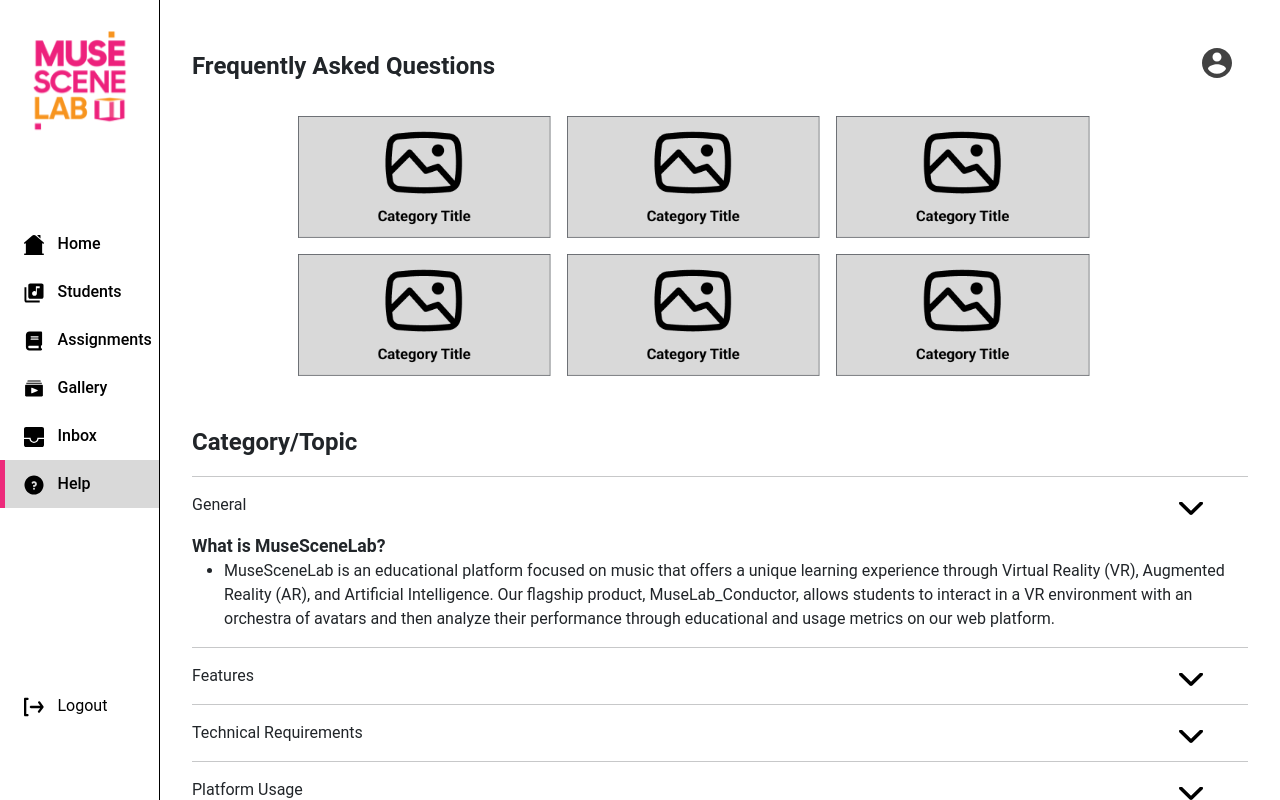
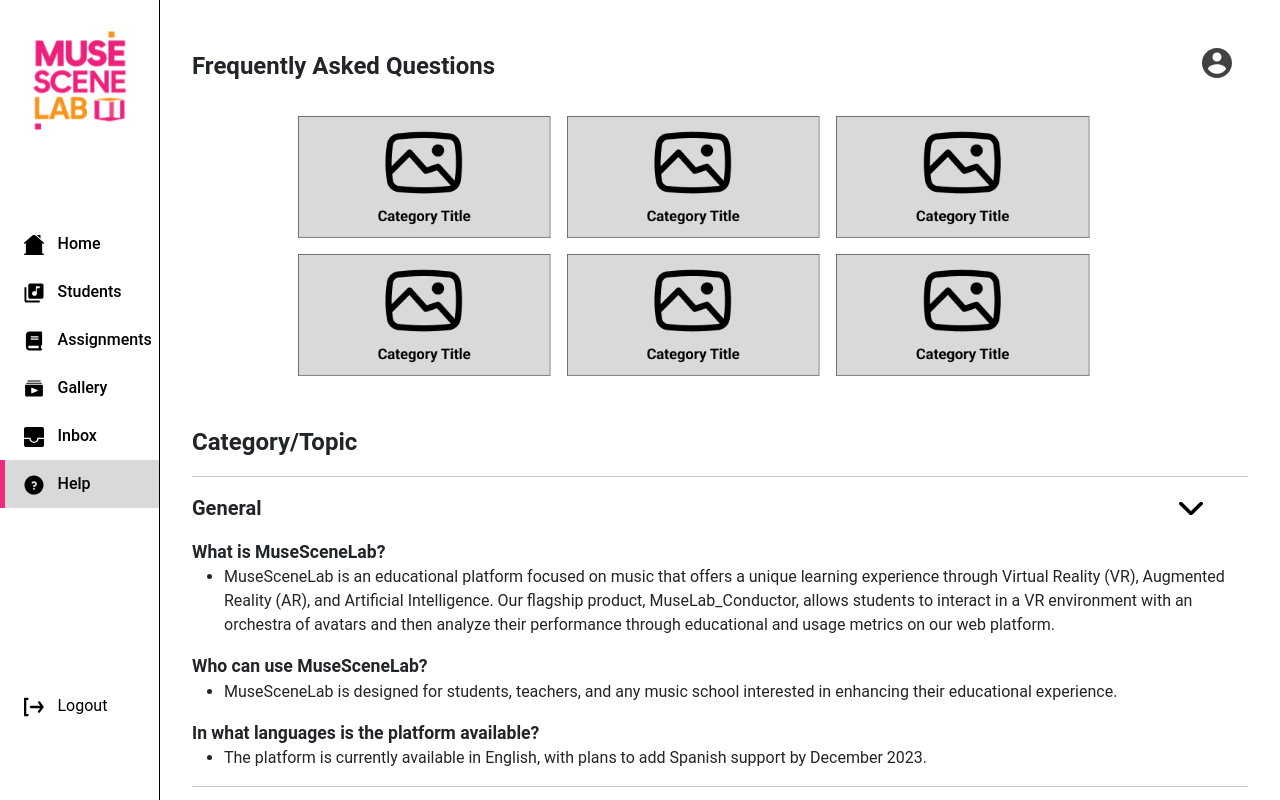
Before and after one commit to MuseSceneLab/MSL.RMIT, a React (Create React App) app in the folder student-side-web/: page /faq in a window 1280 px wide. Both pictures are taken after a click on the heading "General". Shown: the top 800 px of the page. Built offline with nearby package versions, Linux system fonts and the light colour scheme.

Commit message:
FAQ content added

```diff
--- a/student-side-web/src/index.css
+++ b/student-side-web/src/index.css
@@ -717,7 +717,12 @@
   width: 100%;
 }
 
-summary {list-style: none}
+summary {
+  list-style: none;
+  font-size: 1.25rem;
+  font-weight: 700;
+}
+
 summary::-webkit-details-marker {display: none; }
 
 .faq-topic-details .faq-topic-summary::after {
--- a/student-side-web/src/pages/FAQ.js
+++ b/student-side-web/src/pages/FAQ.js
@@ -32,55 +32,99 @@
                 <ul className="question"> What is MuseSceneLab?
                     <li className="answer">MuseSceneLab is an educational platform focused on music that offers a unique learning experience through Virtual Reality (VR), Augmented Reality (AR), and Artificial Intelligence. Our flagship product, MuseLab_Conductor, allows students to interact in a VR environment with an orchestra of avatars and then analyze their performance through educational and usage metrics on our web platform.</li>
                 </ul>
+                <ul className="question"> Who can use MuseSceneLab?
+                    <li className="answer">MuseSceneLab is designed for students, teachers, and any music school interested in enhancing their educational experience.</li>
+                </ul>
+                <ul className="question"> In what languages is the platform available?
+                    <li className="answer">The platform is currently available in English, with plans to add Spanish support by December 2023.</li>
+                </ul>
             </details>
 
             <hr />
 
             <details className="faq-topic-details">
                 <summary className="faq-topic-summary">Features</summary>
-
+                <ul className="question"> What features does MuseSceneLab offer?
+                    <li className="answer">MuseSceneLab offers usage and educational metrics. One of our standout features is tempo analysis in a musical piece. Students can see in real-time whether their tempo is within the ideal range, helping them improve their technique. Teachers can also analyze student results and communicate with them through the platform. Direct communication through the platform is expected to be available in the coming months.</li>
+                </ul>
+                <ul className="question"> How does tempo analysis work?
+                    <li className="answer">On the platform, students will see a graph that displays a green band representing the ideal tempo for a musical piece. An orange line will indicate the student's actual tempo. If the orange line stays within the green band, the student is within the correct range.</li>
+                </ul>
+                <ul className="question">Can teachers analyze student results?
+                    <li className="answer">Yes, teachers have the ability to review each student's metrics, allowing them to provide more accurate and personalized feedback.</li>
+                </ul>
             </details>
 
             <hr />
 
             <details className="faq-topic-details">
-                <summary className="faq-topic-summary">Technical Requirements</summary>
-                details will be displayed here
+                <summary className="faq-topic-summary">Technical Requlrements</summary>
+                <ul className="question">What are the technical requlrements for using MuseSceneLab?
+                    <li className="answer">For the VR tool, Meta Quest 2 is requlred. For the AR tool, a tablet or computer is needed. To access the web platform, a computer is necessary.</li>
+                </ul>
+                <ul className="question">Is there a tutorial on how to use the platform?
+                    <li className="answer">Yes, you can familiarize yourself with the platform by clicking on the following tutorial link.</li>
+                </ul>
             </details>
 
             <hr />
 
             <details className="faq-topic-details">
                 <summary className="faq-topic-summary">Platform Usage</summary>
-                details will be displayed here
+                <ul className="question">How can I access MuseSceneLab?
+                    <li className="answer">For the time being, MuseSceneLab is accessible through computers. We are working to make the platform responsive and accessible on other devices.</li>
+                </ul>
+                <ul className="question">How can I view my metrics?
+                    <li className="answer">Once you have registered and completed a session in MuseLab_Conductor, you can access your metrics through the user dashboard on MuseSceneLab's web platform.</li>
+                </ul>
+                <ul className="question">Is there a chat or forum feature?
+                    <li className="answer">We are in the process of developing a chat and forum feature to allow for better communication between students and teachers.</li>
+                </ul>
             </details>
 
             <hr />
 
             <details className="faq-topic-details">
                 <summary className="faq-topic-summary">Security and Privacy</summary>
-                details will be displayed here
+                <ul className="question">How is the security and privacy of my data handled?
+                    <li className="answer">For more information, please consult our <a rel="noreferrer" href="https://chat.openai.com/auth/login?next=%2Fc%2F8fa36703-c71b-4294-af50-152bcdf1ce77" target="_blank">Privacy and Data Handling Policy</a>.</li>
+                </ul>
             </details>
 
             <hr />
 
             <details className="faq-topic-details">
                 <summary className="faq-topic-summary">Subscription and Pricing</summary>
-                details will be displayed here
+                <ul className="question">How does the subscription model work?
+                    <li className="answer">Our business model focuses on music schools, which are our primary clients. We offer various subscription plans tailored to the needs of each school. We are also open to freelance teachers and enthusiastic students who wish to practice on their own. Currently, we are conducting pilot tests with several music schools.</li>
+                </ul>
+                <ul className="question">Are you conducting pilot tests?
+                    <li className="answer">Yes, we are in the pilot testing phase with various music schools to further refine our offerings and features.</li>
+                </ul>
             </details>
 
             <hr />
 
             <details className="faq-topic-details">
                 <summary className="faq-topic-summary">Support</summary>
-
+                <ul className="question">How can I get technical support?
+                    <li className="answer">For any questions or technical issues, you can contact us at info@musescenelab.com or directly reach out to Pedro Barboza at <a mailto="pedro@musescenelab.com">pedro@musescenelab.com</a>.</li>
+                    <li className="answer">Additional support channels include:<ul>
+                        <li><a rel="noreferrer" href="https://musescenelab.com/" target="_blank">Website</a></li>
+                        <li><a rel="noreferrer" href="https://es.linkedin.com/company/muse-scene-lab" target="_blank">LinkedIn</a></li>
+                        <li><a rel="noreferrer" href="https://twitter.com/musescenelab" target="_blank">Twitter</a></li>
+                        <li>Phone: <a href="tel:+34665338965">+34 665338965</a></li>
+                    </ul></li>
+                </ul>
             </details>
 
             <hr />
 
             <details className="faq-topic-details">
                 <summary className="faq-topic-summary">Updates and Improvements</summary>
-                details will be displayed here
+                <ul className="question">How will updates or improvements be communicated?
+                    <li className="answer">Updates or improvements to the platform will be communicated via email to registered users.</li>
+                </ul>
             </details>
 
             <hr />
```
